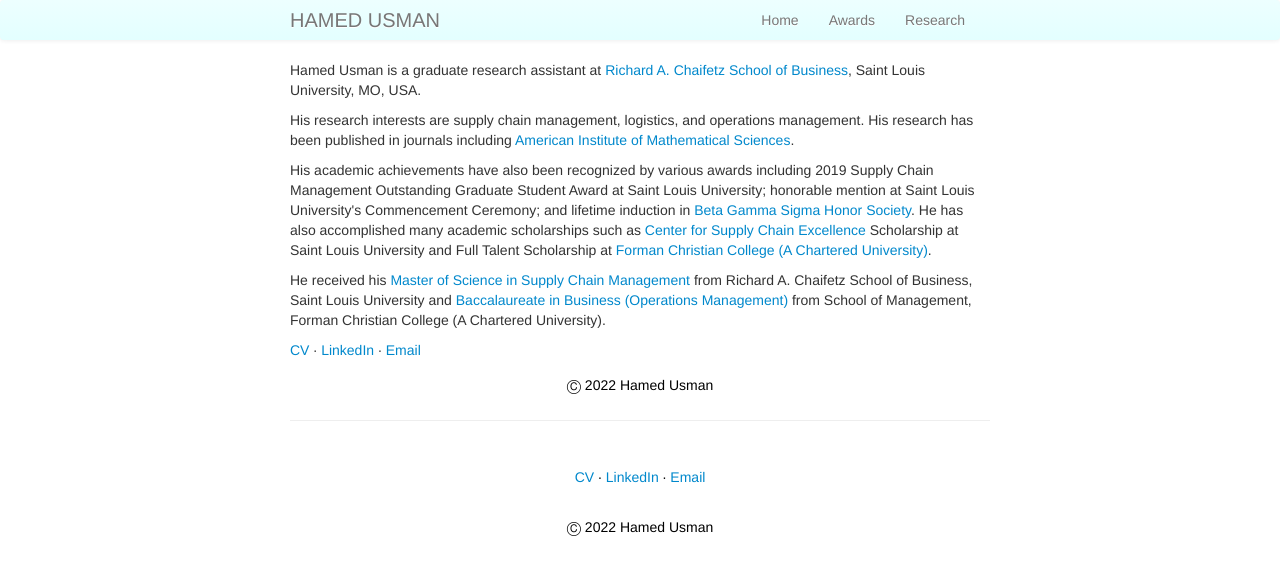
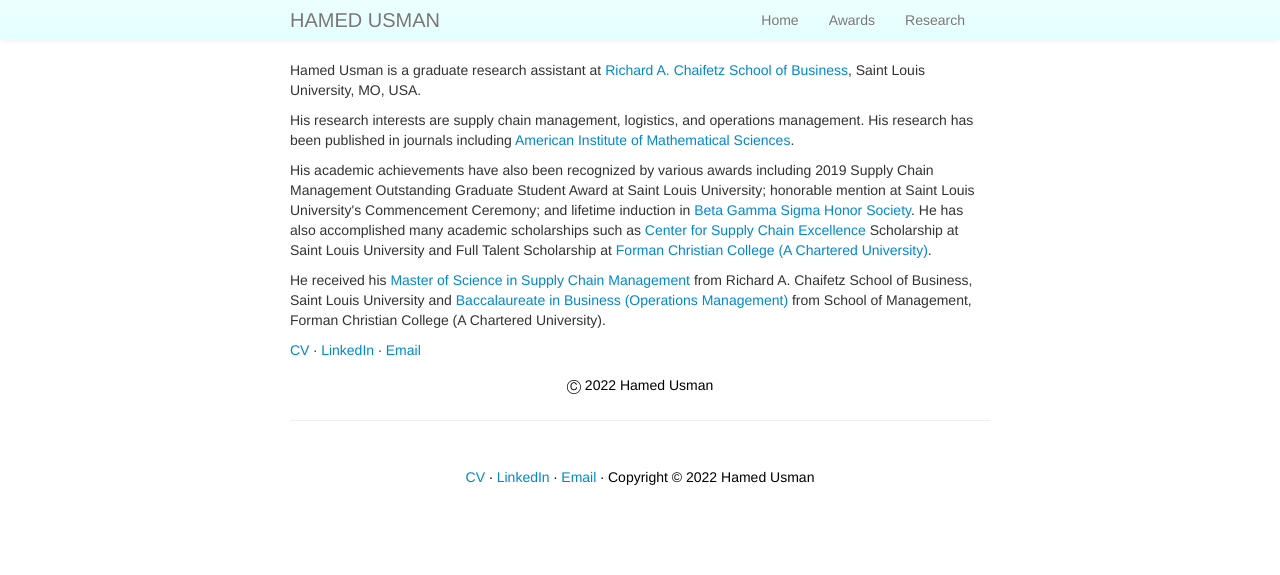
Before and after one commit to hamedusman/hamedusman.github.io, a Jekyll site: the page built from index.md, in a window 1280 px wide. Shown: the top 575 px of the page. Built offline with Jekyll 4.4.1, drawn with Linux system fonts in a browser that asks for light colours; some of the changed lines change nothing that is shown.

Commit message:
Update default.html

```diff
--- a/_includes/themes/twitter/default.html
+++ b/_includes/themes/twitter/default.html
@@ -57,8 +57,7 @@
     <footer class ="footer">
       <p><a href="{{ BASE_PATH }}/assets/CV.pdf" rel="noopener noreferrer" target="_blank">CV</a> ∙
         <a href="https://linkedin.com/in/hamedusman" rel="noopener noreferrer" target="_blank">LinkedIn</a> ∙
-        <a href="mailto:hamedusman@live.com">Email</a></p>
-        <p>Ⓒ 2022 Hamed Usman<br></p>
+        <a href="mailto:hamedusman@live.com">Email</a> ∙ Copyright &copy; <script>document.write(new Date().getFullYear())</script> Hamed Usman<br></p>
     </footer>
 
 
```
